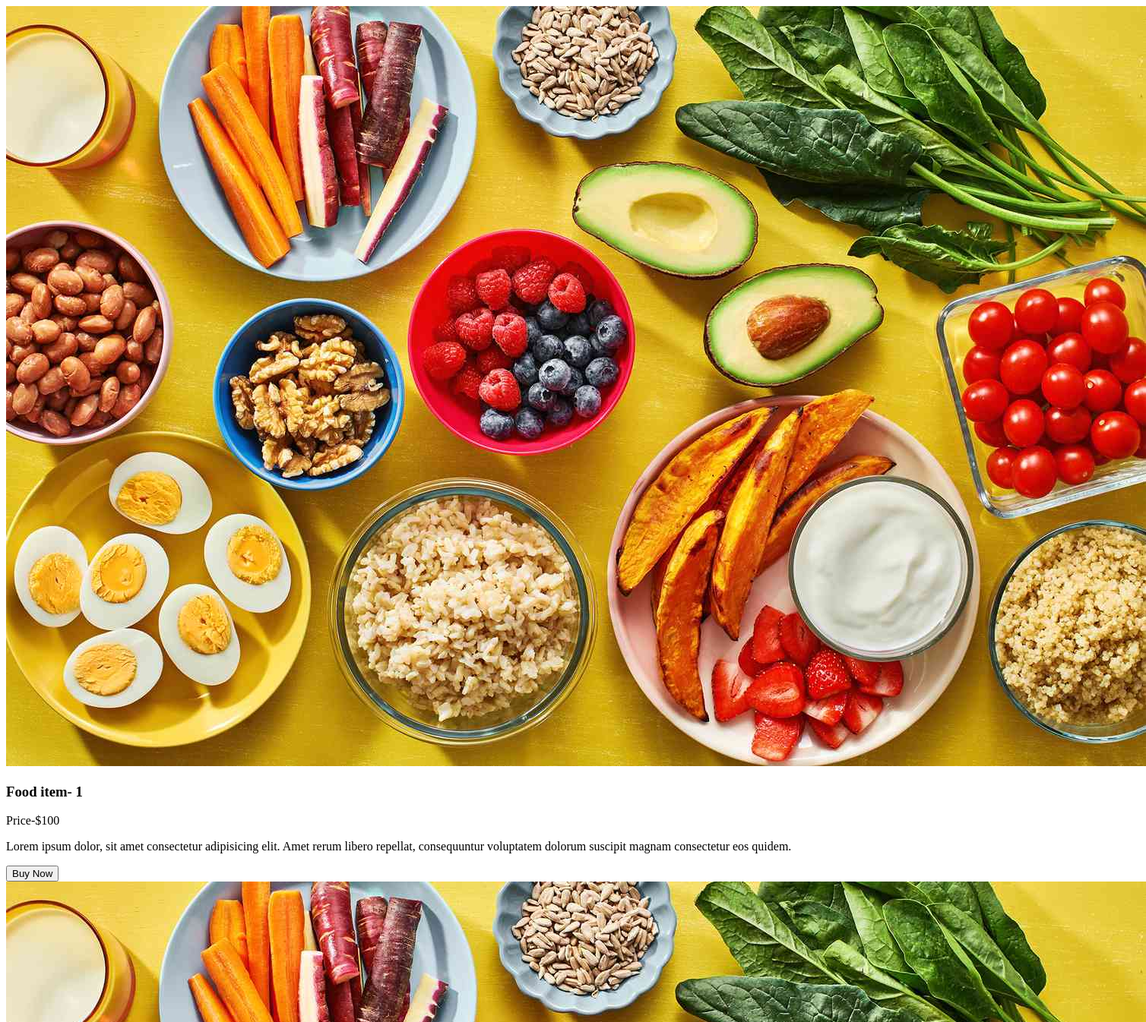
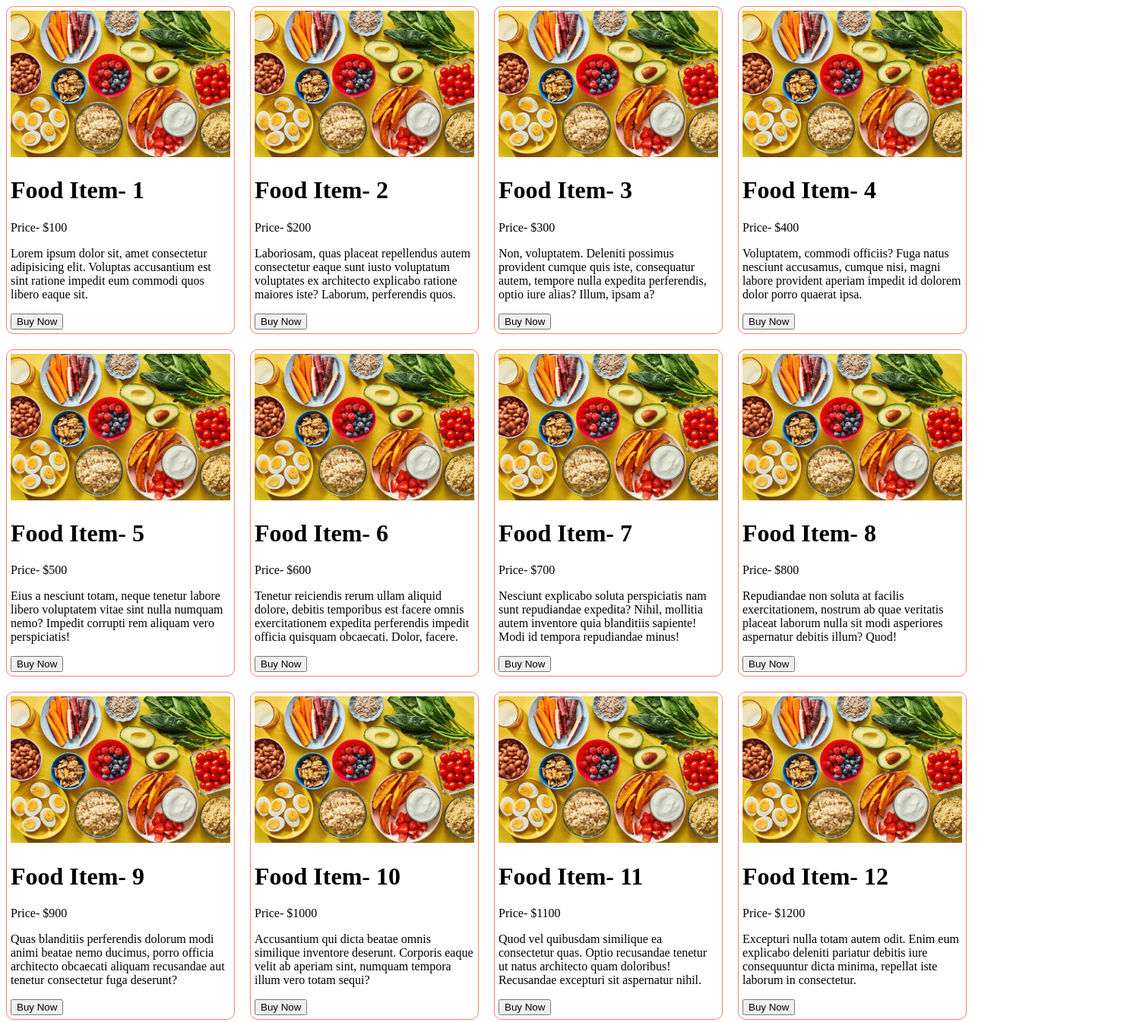
Before and after one commit to FahimFaysalNirjhar/practice-food-website-media-query, a plain HTML site: page index.html in a window 1280 px wide. Shown: the top 1346 px of the page at 76% size, 1508 px wide, since content can reach past the window. Drawn offline with Linux system fonts and the light colour scheme.

Commit message:
apply grid

```diff
--- a/index.html
+++ b/index.html
@@ -4,91 +4,108 @@
     <meta charset="UTF-8">
     <meta name="viewport" content="width=device-width, initial-scale=1.0">
     <title>Food Website</title>
+    <style>
+        .container{
+            display: grid;
+            grid-template-columns: repeat(4, 1fr);
+            gap:20px;
+
+        }
+        .food{
+            border: 1px solid salmon;
+            padding: 5px;
+            border-radius: 10px;
+
+        }
+        .food img{
+            width: 100%;
+        }
+    </style>
 </head>
 <body>
-    <div class="Container">
+    <div class="container">
         <div class="food">
             <img src="images/food.jpg" alt="">
-            <h3>Food item- 1</h3>
-            <p>Price-$100</p>
-            <p>Lorem ipsum dolor, sit amet consectetur adipisicing elit. Amet rerum libero repellat, consequuntur voluptatem dolorum suscipit magnam consectetur eos quidem.</p>
+            <h1>Food Item- 1</h1>
+            <p>Price- $100</p>
+            <p>Lorem ipsum dolor sit, amet consectetur adipisicing elit. Voluptas accusantium est sint ratione impedit eum commodi quos libero eaque sit.</p>
             <button>Buy Now</button>
         </div>
         <div class="food">
             <img src="images/food.jpg" alt="">
-            <h3>Food item- 2</h3>
-            <p>Price-$200</p>
-            <p>Voluptatibus, quos quaerat. Incidunt assumenda, tempora sunt accusantium modi ipsa fugiat voluptate dolorem molestiae at! Laborum eveniet doloribus sed sit?</p>
+            <h1>Food Item- 2</h1>
+            <p>Price- $200</p>
+            <p>Laboriosam, quas placeat repellendus autem consectetur eaque sunt iusto voluptatum voluptates ex architecto explicabo ratione maiores iste? Laborum, perferendis quos.</p>
             <button>Buy Now</button>
         </div>
         <div class="food">
             <img src="images/food.jpg" alt="">
-            <h3>Food item- 3</h3>
-            <p>Price-$300</p>
-            <p>Sit iusto impedit, tenetur, corporis accusamus vel, modi tempore amet voluptate eum nulla illum fuga deserunt hic non? Vel, illo.</p>
+            <h1>Food Item- 3</h1>
+            <p>Price- $300</p>
+            <p>Non, voluptatem. Deleniti possimus provident cumque quis iste, consequatur autem, tempore nulla expedita perferendis, optio iure alias? Illum, ipsam a?</p>
             <button>Buy Now</button>
         </div>
         <div class="food">
             <img src="images/food.jpg" alt="">
-            <h3>Food item- 4</h3>
-            <p>Price-$400</p>
-            <p>Quis ab blanditiis voluptatibus amet pariatur, impedit aliquam nam, voluptates et reiciendis, beatae quam doloremque obcaecati vero? Laborum, alias quae?</p>
+            <h1>Food Item- 4</h1>
+            <p>Price- $400</p>
+            <p>Voluptatem, commodi officiis? Fuga natus nesciunt accusamus, cumque nisi, magni labore provident aperiam impedit id dolorem dolor porro quaerat ipsa.</p>
             <button>Buy Now</button>
         </div>
         <div class="food">
             <img src="images/food.jpg" alt="">
-            <h3>Food item- 5</h3>
-            <p>Price-$500</p>
-            <p>Ad ratione quidem velit soluta quis exercitationem, deserunt similique commodi tempore est minima natus beatae fugit odio, ut, quia libero!</p>
+            <h1>Food Item- 5</h1>
+            <p>Price- $500</p>
+            <p>Eius a nesciunt totam, neque tenetur labore libero voluptatem vitae sint nulla numquam nemo? Impedit corrupti rem aliquam vero perspiciatis!</p>
             <button>Buy Now</button>
         </div>
         <div class="food">
             <img src="images/food.jpg" alt="">
-            <h3>Food item- 6</h3>
-            <p>Price-$600</p>
-            <p>Libero totam ex, tenetur aut atque nemo optio fugiat explicabo, dolorum quos debitis architecto veritatis labore. Id facilis qui nemo.</p>
+            <h1>Food Item- 6</h1>
+            <p>Price- $600</p>
+            <p>Tenetur reiciendis rerum ullam aliquid dolore, debitis temporibus est facere omnis exercitationem expedita perferendis impedit officia quisquam obcaecati. Dolor, facere.</p>
             <button>Buy Now</button>
         </div>
         <div class="food">
             <img src="images/food.jpg" alt="">
-            <h3>Food item- 7</h3>
-            <p>Price-$700</p>
-            <p>Illo expedita iste pariatur totam facere, nam labore? Repellendus dolore dicta sunt quas minus ratione enim accusamus laboriosam porro quo.</p>
+            <h1>Food Item- 7</h1>
+            <p>Price- $700</p>
+            <p>Nesciunt explicabo soluta perspiciatis nam sunt repudiandae expedita? Nihil, mollitia autem inventore quia blanditiis sapiente! Modi id tempora repudiandae minus!</p>
             <button>Buy Now</button>
         </div>
         <div class="food">
             <img src="images/food.jpg" alt="">
-            <h3>Food item- 8</h3>
-            <p>Price-$800</p>
-            <p>Quo perferendis at ab possimus eum ratione facilis rerum corporis neque tempore sunt consectetur cumque ducimus, iste, earum repellendus odit.</p>
+            <h1>Food Item- 8</h1>
+            <p>Price- $800</p>
+            <p>Repudiandae non soluta at facilis exercitationem, nostrum ab quae veritatis placeat laborum nulla sit modi asperiores aspernatur debitis illum? Quod!</p>
             <button>Buy Now</button>
         </div>
         <div class="food">
             <img src="images/food.jpg" alt="">
-            <h3>Food item- 9</h3>
-            <p>Price-$900</p>
-            <p>Dolorem provident libero deleniti doloribus, quisquam fugiat voluptatem maiores, vero magnam minima, dolore laudantium officiis harum accusantium voluptatibus veritatis molestias?</p>
+            <h1>Food Item- 9</h1>
+            <p>Price- $900</p>
+            <p>Quas blanditiis perferendis dolorum modi animi beatae nemo ducimus, porro officia architecto obcaecati aliquam recusandae aut tenetur consectetur fuga deserunt?</p>
             <button>Buy Now</button>
         </div>
         <div class="food">
             <img src="images/food.jpg" alt="">
-            <h3>Food item- 10</h3>
-            <p>Price-$1000</p>
-            <p>Aliquam doloremque minima similique ab quidem totam nobis corrupti doloribus, laudantium sequi, expedita atque accusantium quisquam modi incidunt? Et, ipsam.</p>
+            <h1>Food Item- 10</h1>
+            <p>Price- $1000</p>
+            <p>Accusantium qui dicta beatae omnis similique inventore deserunt. Corporis eaque velit ab aperiam sint, numquam tempora illum vero totam sequi?</p>
             <button>Buy Now</button>
         </div>
         <div class="food">
             <img src="images/food.jpg" alt="">
-            <h3>Food item- 11</h3>
-            <p>Price-$1100</p>
-            <p>In aut, corporis nihil hic illo consequatur non minima delectus cumque consectetur odio dolores itaque error, molestiae ipsum suscipit sint.</p>
+            <h1>Food Item- 11</h1>
+            <p>Price- $1100</p>
+            <p>Quod vel quibusdam similique ea consectetur quas. Optio recusandae tenetur ut natus architecto quam doloribus! Recusandae excepturi sit aspernatur nihil.</p>
             <button>Buy Now</button>
         </div>
         <div class="food">
             <img src="images/food.jpg" alt="">
-            <h3>Food item- 12</h3>
-            <p>Price-$1200</p>
-            <p>Natus atque nostrum nobis error vitae, sed accusamus velit nemo similique. Illo amet optio recusandae tempore nobis deserunt vero minus.</p>
+            <h1>Food Item- 12</h1>
+            <p>Price- $1200</p>
+            <p>Excepturi nulla totam autem odit. Enim eum explicabo deleniti pariatur debitis iure consequuntur dicta minima, repellat iste laborum in consectetur.</p>
             <button>Buy Now</button>
         </div>
     </div>
```
